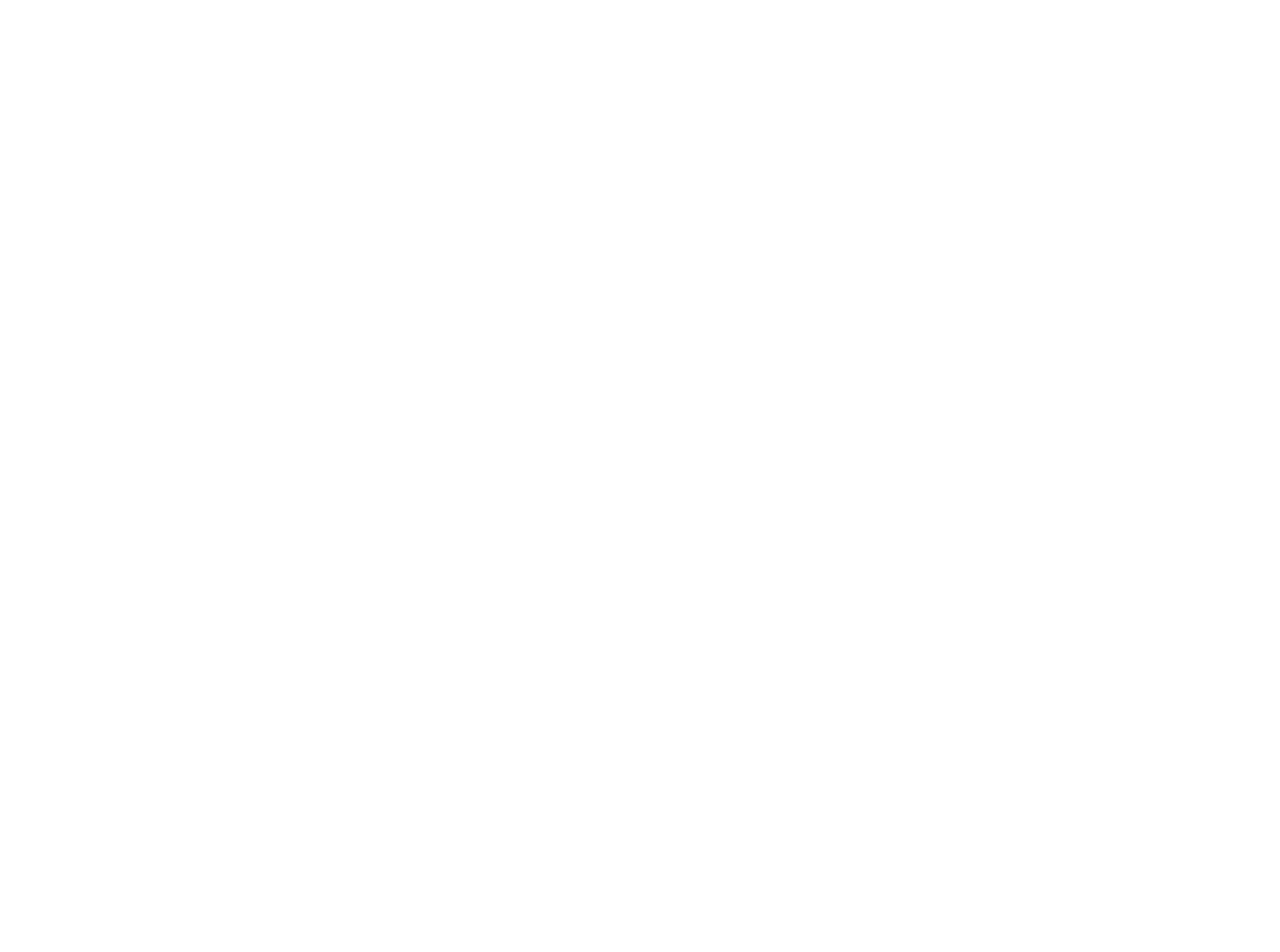
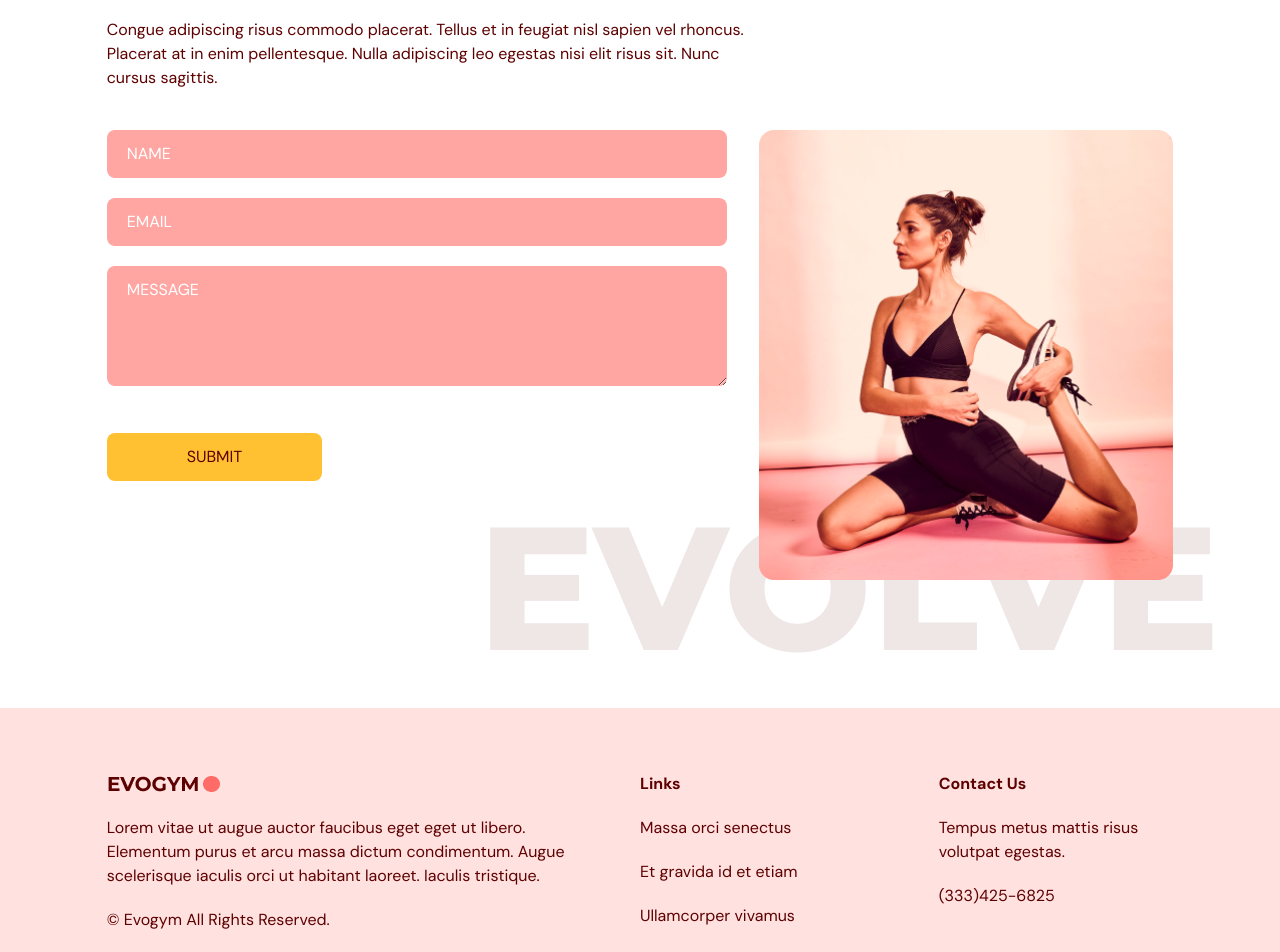
Before and after one commit to Ikamrava/Gym-Typescript, a React (Vite) app: page / in a window 1280 px wide. Shown: the part 3140-4092 px from the top of the page. Before the commit the page ends 3014 px from the top, so only its background shows below. Built offline with nearby package versions, Linux system fonts and the light colour scheme.

Commit message:
contact us

```diff
--- a/package.json
+++ b/package.json
@@ -14,7 +14,8 @@
     "framer-motion": "^10.16.4",
     "react": "^18.2.0",
     "react-anchor-link-smooth-scroll": "^1.0.12",
-    "react-dom": "^18.2.0"
+    "react-dom": "^18.2.0",
+    "react-hook-form": "^7.47.0"
   },
   "devDependencies": {
     "@types/node": "^20.8.6",
--- a/src/App.tsx
+++ b/src/App.tsx
@@ -4,6 +4,8 @@
 import Home from "./scense/Home"
 import Benefits from "./scense/Benefits"
 import OurClasses from "./scense/ourClasses"
+import ContactUs from "./scense/contactUs"
+import Footer from "./scense/footer"
 
 
 
@@ -35,6 +37,8 @@
       <Home  setSelectedPage={setSelectedPage} />
       <Benefits  setSelectedPage={setSelectedPage} />
       <OurClasses  setSelectedPage={setSelectedPage} />
+      <ContactUs  setSelectedPage={setSelectedPage} />
+      <Footer  />
     </div>
   )
 }
--- /dev/null
+++ b/src/scense/contactUs/index.tsx
@@ -0,0 +1,162 @@
+import { useForm } from "react-hook-form";
+import { Selectedpage } from "@/shared/type";
+import { motion } from "framer-motion";
+import ContactUsPageGraphic from "@/assets/ContactUsPageGraphic.png";
+import HText from "@/shared/HTect";
+
+
+type Props = {
+  setSelectedPage: (value: Selectedpage) => void;
+};
+
+const ContactUs = ({ setSelectedPage }: Props) => {
+  const inputStyles = `mb-5 w-full rounded-lg bg-primary-300
+  px-5 py-3 placeholder-white`;
+
+  const {
+    register,
+    trigger,
+    formState: { errors },
+  } = useForm();
+
+  const onSubmit = async (e: any) => {
+    const isValid = await trigger();
+    if (!isValid) {
+      e.preventDefault();
+    }
+  };
+
+  return (
+    <section id="contactus" className="mx-auto w-5/6 pt-24 pb-32">
+      <motion.div
+        onViewportEnter={() => setSelectedPage(Selectedpage.ContactUs)}
+      >
+        {/* HEADER */}
+        <motion.div
+          className="md:w-3/5"
+          initial="hidden"
+          whileInView="visible"
+          viewport={{ once: true, amount: 0.5 }}
+          transition={{ duration: 0.5 }}
+          variants={{
+            hidden: { opacity: 0, x: -50 },
+            visible: { opacity: 1, x: 0 },
+          }}
+        >
+          <HText>
+            <span className="text-primary-500">JOIN NOW</span> TO GET IN SHAPE
+          </HText>
+          <p className="my-5">
+            Congue adipiscing risus commodo placerat. Tellus et in feugiat nisl
+            sapien vel rhoncus. Placerat at in enim pellentesque. Nulla
+            adipiscing leo egestas nisi elit risus sit. Nunc cursus sagittis.
+          </p>
+        </motion.div>
+
+        {/* FORM AND IMAGE */}
+        <div className="mt-10 justify-between gap-8 md:flex">
+          <motion.div
+            className="mt-10 basis-3/5 md:mt-0"
+            initial="hidden"
+            whileInView="visible"
+            viewport={{ once: true, amount: 0.5 }}
+            transition={{ duration: 0.5 }}
+            variants={{
+              hidden: { opacity: 0, y: 50 },
+              visible: { opacity: 1, y: 0 },
+            }}
+          >
+            <form
+              target="_blank"
+              onSubmit={onSubmit}
+              action="https://formsubmit.co/e8a5bdfa807605332f809e5656e27c6e"
+              method="POST"
+            >
+              <input
+                className={inputStyles}
+                type="text"
+                placeholder="NAME"
+                {...register("name", {
+                  required: true,
+                  maxLength: 100,
+                })}
+              />
+              {errors.name && (
+                <p className="mt-1 text-primary-500">
+                  {errors.name.type === "required" && "This field is required."}
+                  {errors.name.type === "maxLength" &&
+                    "Max length is 100 char."}
+                </p>
+              )}
+
+              <input
+                className={inputStyles}
+                type="text"
+                placeholder="EMAIL"
+                {...register("email", {
+                  required: true,
+                  pattern: /^[A-Z0-9._%+-]+@[A-Z0-9.-]+\.[A-Z]{2,}$/i,
+                })}
+              />
+              {errors.email && (
+                <p className="mt-1 text-primary-500">
+                  {errors.email.type === "required" &&
+                    "This field is required."}
+                  {errors.email.type === "pattern" && "Invalid email address."}
+                </p>
+              )}
+
+              <textarea
+                className={inputStyles}
+                placeholder="MESSAGE"
+                rows={4}
+                cols={50}
+                {...register("message", {
+                  required: true,
+                  maxLength: 2000,
+                })}
+              />
+              {errors.message && (
+                <p className="mt-1 text-primary-500">
+                  {errors.message.type === "required" &&
+                    "This field is required."}
+                  {errors.message.type === "maxLength" &&
+                    "Max length is 2000 char."}
+                </p>
+              )}
+
+              <button
+                type="submit"
+                className="mt-5 rounded-lg bg-secondary-500 px-20 py-3 transition duration-500 hover:text-white"
+              >
+                SUBMIT
+              </button>
+            </form>
+          </motion.div>
+
+          <motion.div
+            className="relative mt-16 basis-2/5 md:mt-0"
+            initial="hidden"
+            whileInView="visible"
+            viewport={{ once: true, amount: 0.5 }}
+            transition={{ delay: 0.2, duration: 0.5 }}
+            variants={{
+              hidden: { opacity: 0, y: 50 },
+              visible: { opacity: 1, y: 0 },
+            }}
+          >
+            <div className="w-full before:absolute before:-bottom-20 before:-right-10 before:z-[-1] md:before:content-evolvetext">
+              <img
+                className="w-full"
+                alt="contact-us-page-graphic"
+                src={ContactUsPageGraphic}
+              />
+            </div>
+          </motion.div>
+        </div>
+      </motion.div>
+    </section>
+  );
+};
+
+export default ContactUs;
--- /dev/null
+++ b/src/scense/footer/index.tsx
@@ -0,0 +1,32 @@
+import Logo from "@/assets/Logo.png";
+
+const Footer = () => {
+  return (
+    <footer className="bg-primary-100 py-16">
+      <div className="justify-content mx-auto w-5/6 gap-16 md:flex">
+        <div className="mt-16 basis-1/2 md:mt-0">
+          <img alt="logo" src={Logo} />
+          <p className="my-5">
+            Lorem vitae ut augue auctor faucibus eget eget ut libero. Elementum
+            purus et arcu massa dictum condimentum. Augue scelerisque iaculis
+            orci ut habitant laoreet. Iaculis tristique.
+          </p>
+          <p>© Evogym All Rights Reserved.</p>
+        </div>
+        <div className="mt-16 basis-1/4 md:mt-0">
+          <h4 className="font-bold">Links</h4>
+          <p className="my-5">Massa orci senectus</p>
+          <p className="my-5">Et gravida id et etiam</p>
+          <p>Ullamcorper vivamus</p>
+        </div>
+        <div className="mt-16 basis-1/4 md:mt-0">
+          <h4 className="font-bold">Contact Us</h4>
+          <p className="my-5">Tempus metus mattis risus volutpat egestas.</p>
+          <p>(333)425-6825</p>
+        </div>
+      </div>
+    </footer>
+  );
+};
+
+export default Footer;
```
Also changed, not shown: 1 other file (tests, documents, lock files or other folders).
